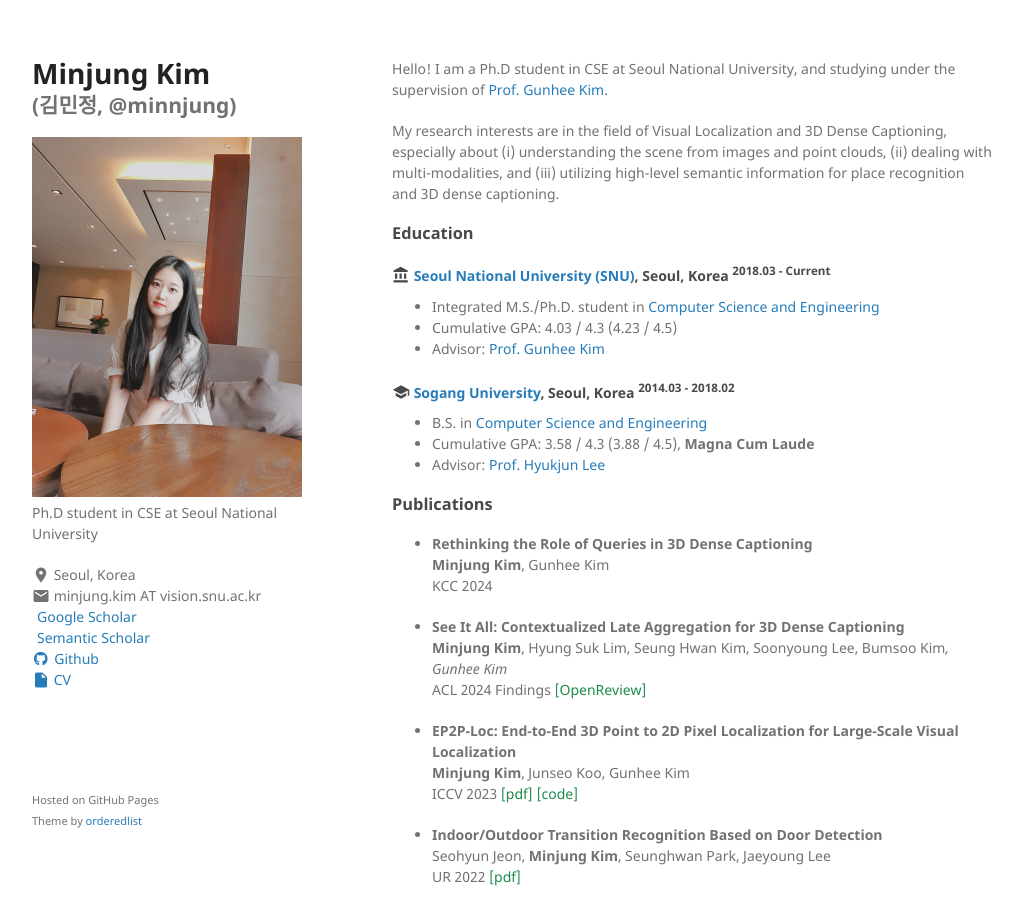
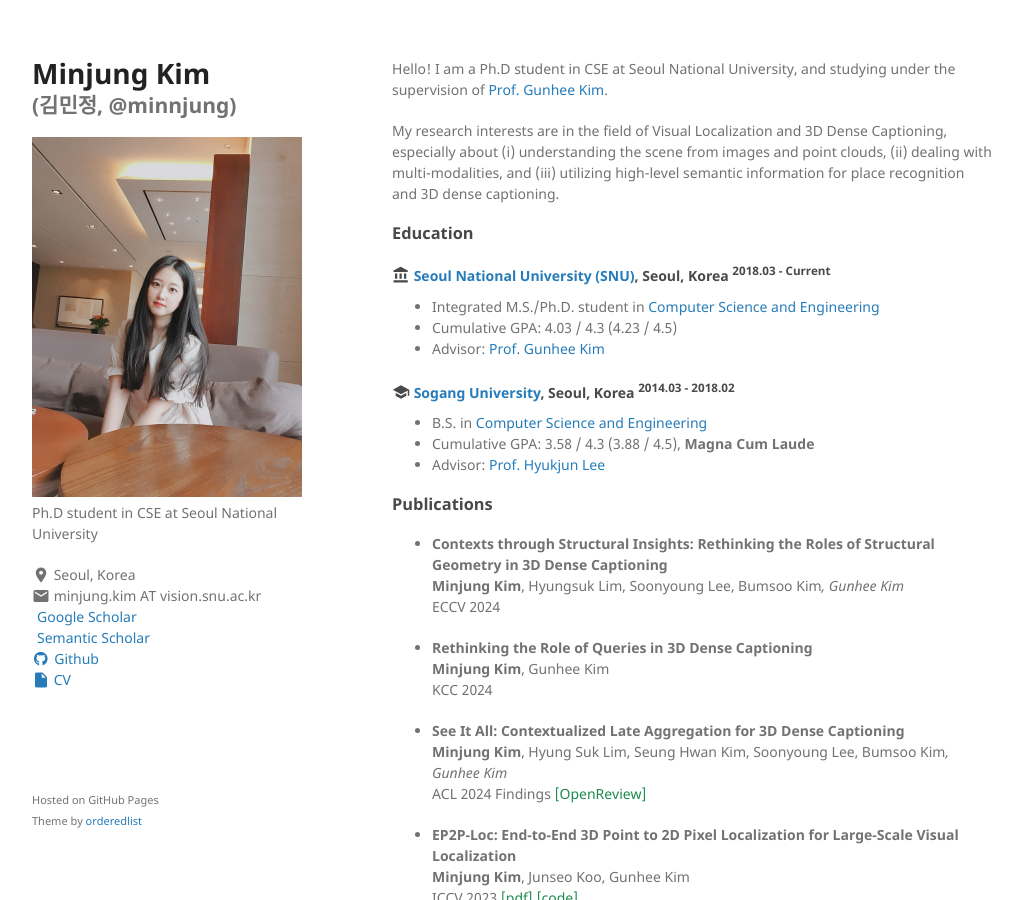
Before and after one commit to minnjung/minnjung.github.io, a Jekyll site: the page built from index.md, in a window 1280 px wide and 900 px high. Shown: the whole window, without its empty margins (128-1150 px from the left). Built offline with Jekyll 4.4.1, drawn with Linux system fonts in a browser that asks for light colours; a style sheet for code colours, icons or effects is not loaded.

Commit message:
Update index.md

```diff
--- a/index.md
+++ b/index.md
@@ -41,6 +41,10 @@ and (iii) utilizing high-level semantic information for place recognition and 3D
 
 
 ### Publications
+
+- **Contexts through Structural Insights: Rethinking the Roles of Structural Geometry in 3D Dense Captioning** <br/>
+**Minjung Kim**, Hyungsuk Lim, Soonyoung Lee, Bumsoo Kim*, Gunhee Kim* <br/>
+ECCV 2024
 
 - **Rethinking the Role of Queries in 3D Dense Captioning** <br/>
 **Minjung Kim**, Gunhee Kim <br/>
```
